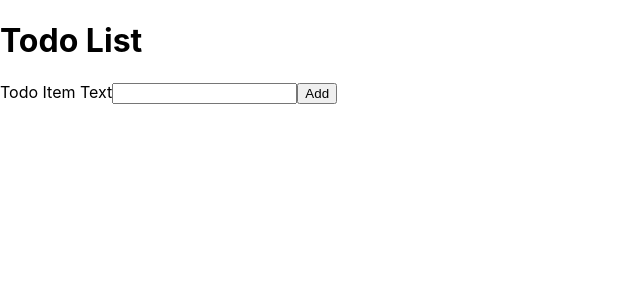
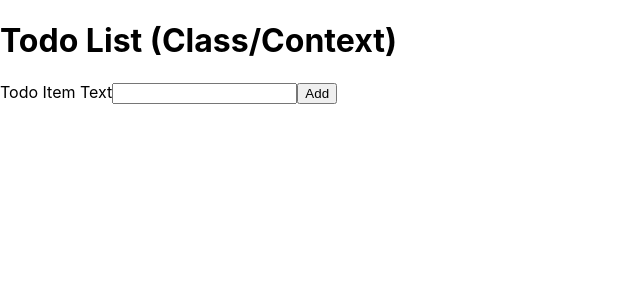
Before and after one commit to alanmshelly/react-todo-sample-four-ways, a React app: page /class-context in a window 1280 px wide. Shown: the top 300 px of the page, without its empty margins (0-640 px from the left). Built offline with nearby package versions, Linux system fonts and the light colour scheme.

Commit message:
Add the implementation style to the header on each page

```diff
--- a/src/components/class-context/ClassContextTodoPage.tsx
+++ b/src/components/class-context/ClassContextTodoPage.tsx
@@ -12,7 +12,7 @@ export class ClassContextTodoPage extends React.Component<Props> {
     render() {
         return (
             <TodoListContextProvider todoRepo={this.props.todoRepo}>
-                <h1>Todo List</h1>
+                <h1>Todo List (Class/Context)</h1>
                 {
                     /* NOTE:
                      * Since we're using context, we don't need to pass the todoItems and todoRepo
--- a/src/components/class-state/ClassStateTodoPage.tsx
+++ b/src/components/class-state/ClassStateTodoPage.tsx
@@ -35,7 +35,7 @@ export class ClassStateTodoPage extends React.Component<Props, State> {
         const {todoItems} = this.state
         return (
             <div>
-                <h1>Todo List</h1>
+                <h1>Todo List (Class/State)</h1>
                 {
                     /* NOTE:
                      * You need to pass a callback to update the state.
--- a/src/components/functional-context/FunctionalContextTodoPage.tsx
+++ b/src/components/functional-context/FunctionalContextTodoPage.tsx
@@ -13,7 +13,7 @@ export function FunctionalContextTodoPage(props: Props) {
 
     return (
         <TodoListContextProvider todoRepo={todoRepo}>
-            <h1>Todo List</h1>
+            <h1>Todo List (Functional/Context)</h1>
             <TodoItemListComponent/>
             <AddTodoItemFormComponent/>
         </TodoListContextProvider>
--- a/src/components/functional-state/FunctionalStateTodoPage.tsx
+++ b/src/components/functional-state/FunctionalStateTodoPage.tsx
@@ -27,7 +27,7 @@ export function FunctionalStateTodoPage(props: Props) {
 
     return (
         <div>
-            <h1>Todo List</h1>
+            <h1>Todo List (Functional/State)</h1>
             <TodoItemListComponent todoItems={todoItems} todoRepo={todoRepo} onDeleteItem={onDeleteItem}/>
             <AddTodoItemFormComponent todoRepo={todoRepo} onAddItem={onAddItem}/>
         </div>
```
